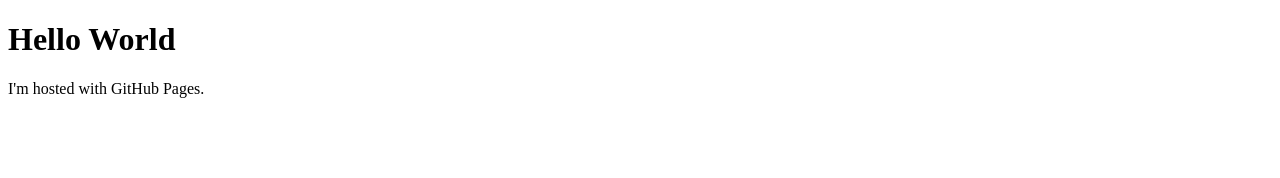
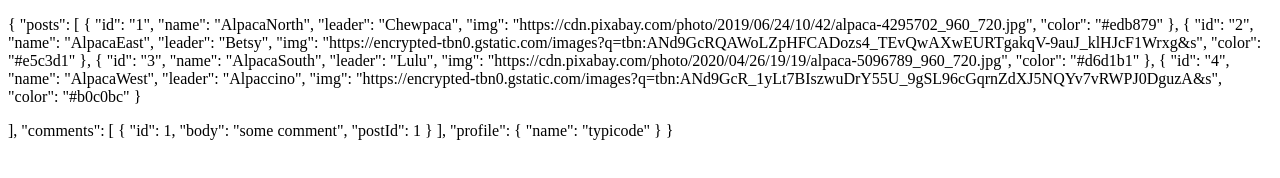
Before and after one commit to magnu1102/magnu1102.github.io, a plain HTML site: page index.html in a window 1280 px wide. Drawn offline with Linux system fonts and the light colour scheme.

Commit message:
Update index.html

```diff
--- a/index.html
+++ b/index.html
@@ -1,7 +1,8 @@
 <!DOCTYPE html>
 <html>
 <body>
-<h1>Hello World</h1>
-<p>I'm hosted with GitHub Pages.</p>
+    <p>{  &quot;posts&quot;: [  {  &quot;id&quot;: &quot;1&quot;,  &quot;name&quot;: &quot;AlpacaNorth&quot;,  &quot;leader&quot;: &quot;Chewpaca&quot;,  &quot;img&quot;: &quot;https://cdn.pixabay.com/photo/2019/06/24/10/42/alpaca-4295702_960_720.jpg&quot;,  &quot;color&quot;: &quot;#edb879&quot;  },  {  &quot;id&quot;: &quot;2&quot;,  &quot;name&quot;: &quot;AlpacaEast&quot;,  &quot;leader&quot;: &quot;Betsy&quot;,  &quot;img&quot;: &quot;https://encrypted-tbn0.gstatic.com/images?q=tbn:ANd9GcRQAWoLZpHFCADozs4_TEvQwAXwEURTgakqV-9auJ_klHJcF1Wrxg&amp;s&quot;,  &quot;color&quot;: &quot;#e5c3d1&quot;  },  {  &quot;id&quot;: &quot;3&quot;,  &quot;name&quot;: &quot;AlpacaSouth&quot;,  &quot;leader&quot;: &quot;Lulu&quot;,  &quot;img&quot;: &quot;https://cdn.pixabay.com/photo/2020/04/26/19/19/alpaca-5096789_960_720.jpg&quot;,  &quot;color&quot;: &quot;#d6d1b1&quot;  },  {  &quot;id&quot;: &quot;4&quot;,  &quot;name&quot;: &quot;AlpacaWest&quot;,  &quot;leader&quot;: &quot;Alpaccino&quot;,  &quot;img&quot;: &quot;https://encrypted-tbn0.gstatic.com/images?q=tbn:ANd9GcR_1yLt7BIszwuDrY55U_9gSL96cGqrnZdXJ5NQYv7vRWPJ0DguzA&amp;s&quot;,  &quot;color&quot;: &quot;#b0c0bc&quot;  }</p>
+
+    <p>  ],  &quot;comments&quot;: [  {  &quot;id&quot;: 1,  &quot;body&quot;: &quot;some comment&quot;,  &quot;postId&quot;: 1  }  ],  &quot;profile&quot;: {  &quot;name&quot;: &quot;typicode&quot;  } }</p>
 </body>
 </html>
```
